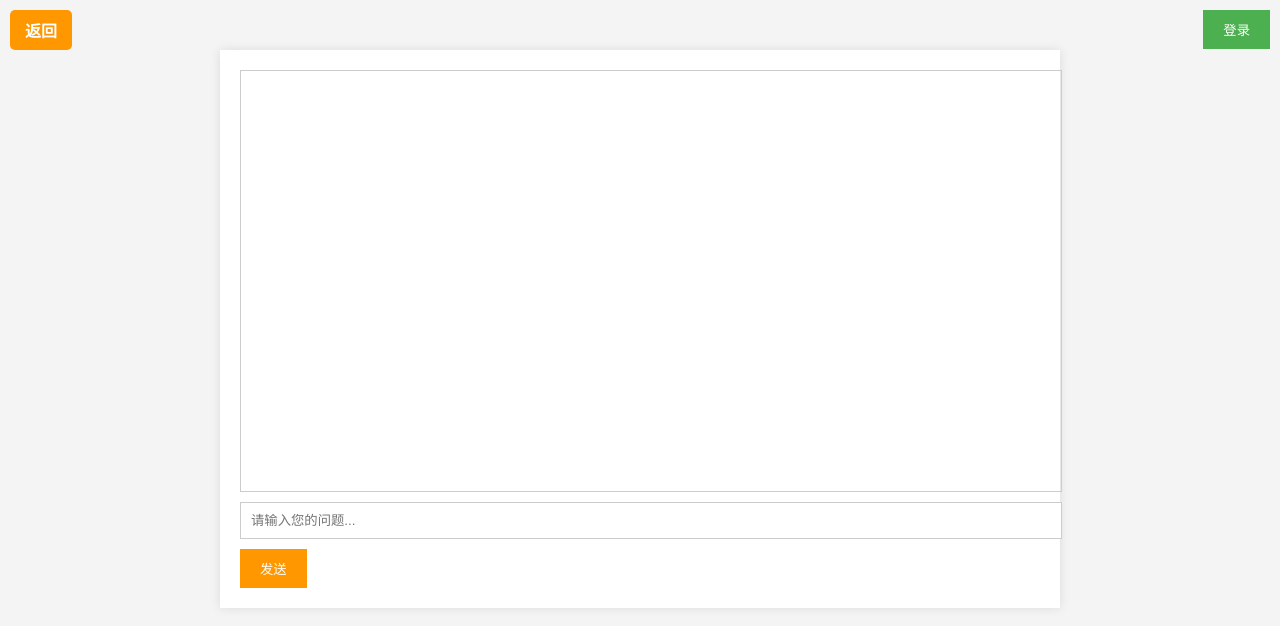
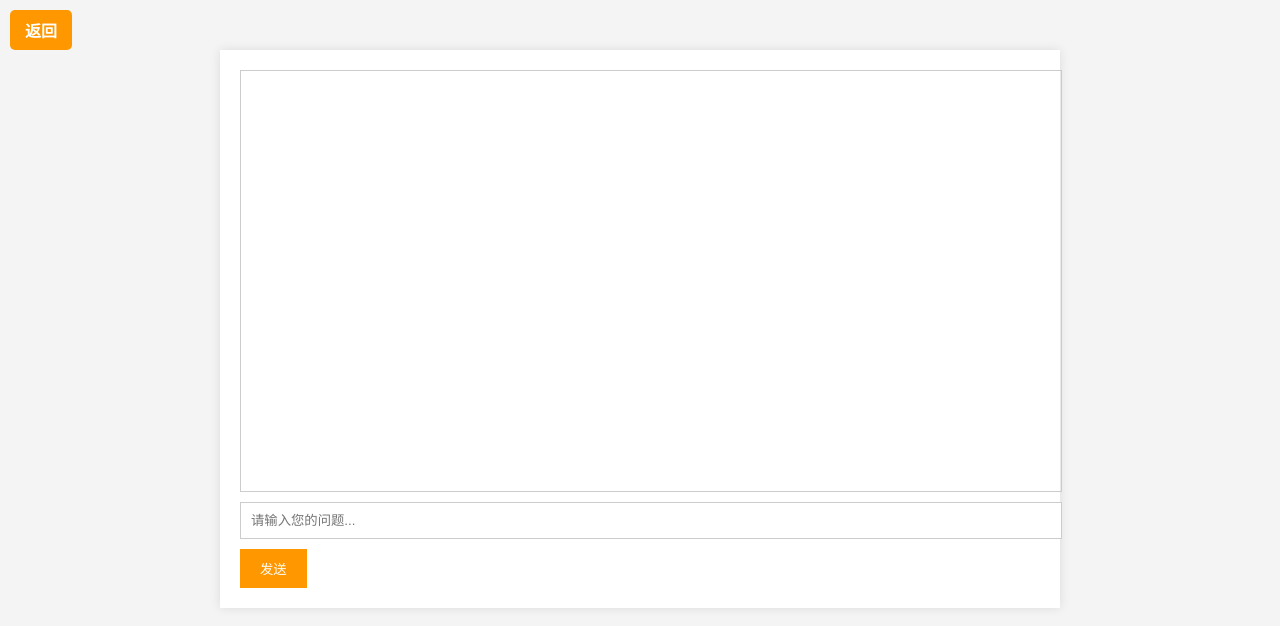
Before and after one commit to OPdaisuki/CISC4000macatai, a website: page public/chat.html in a window 1280 px wide. Drawn offline with Linux system fonts and the light colour scheme.

Commit message:
Update chat.html

```diff
--- a/public/chat.html
+++ b/public/chat.html
@@ -8,7 +8,7 @@
 </head>
 <body>
     <button id="backButton" class="back-button">返回</button>
-    <button id="loginButton" class="login-button">登录</button>
+    <!--<button id="loginButton" class="login-button">登录</button>-->
 
     <div class="chat-container">
         <div id="chat-box" class="chat-box"></div>
```
